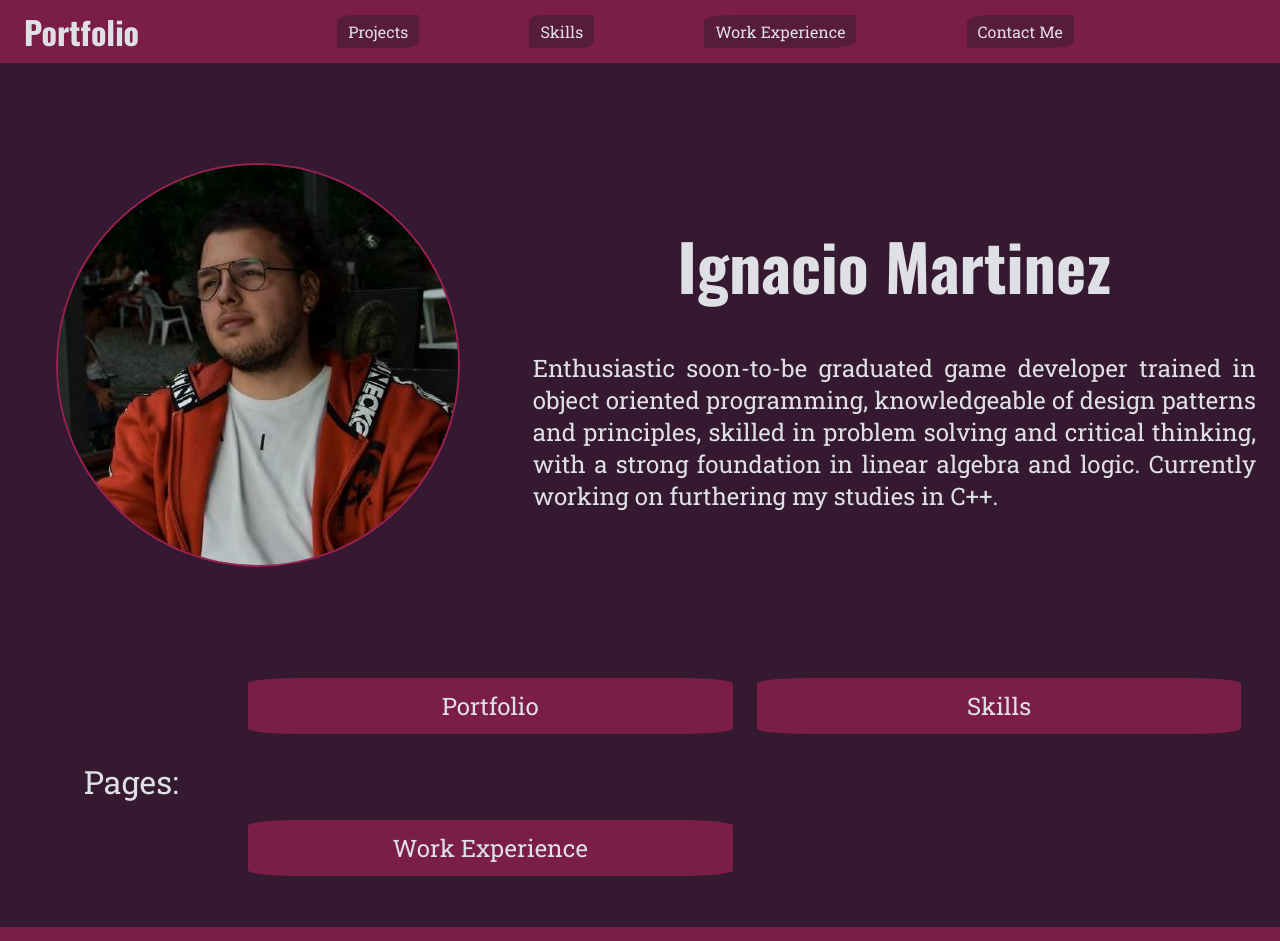
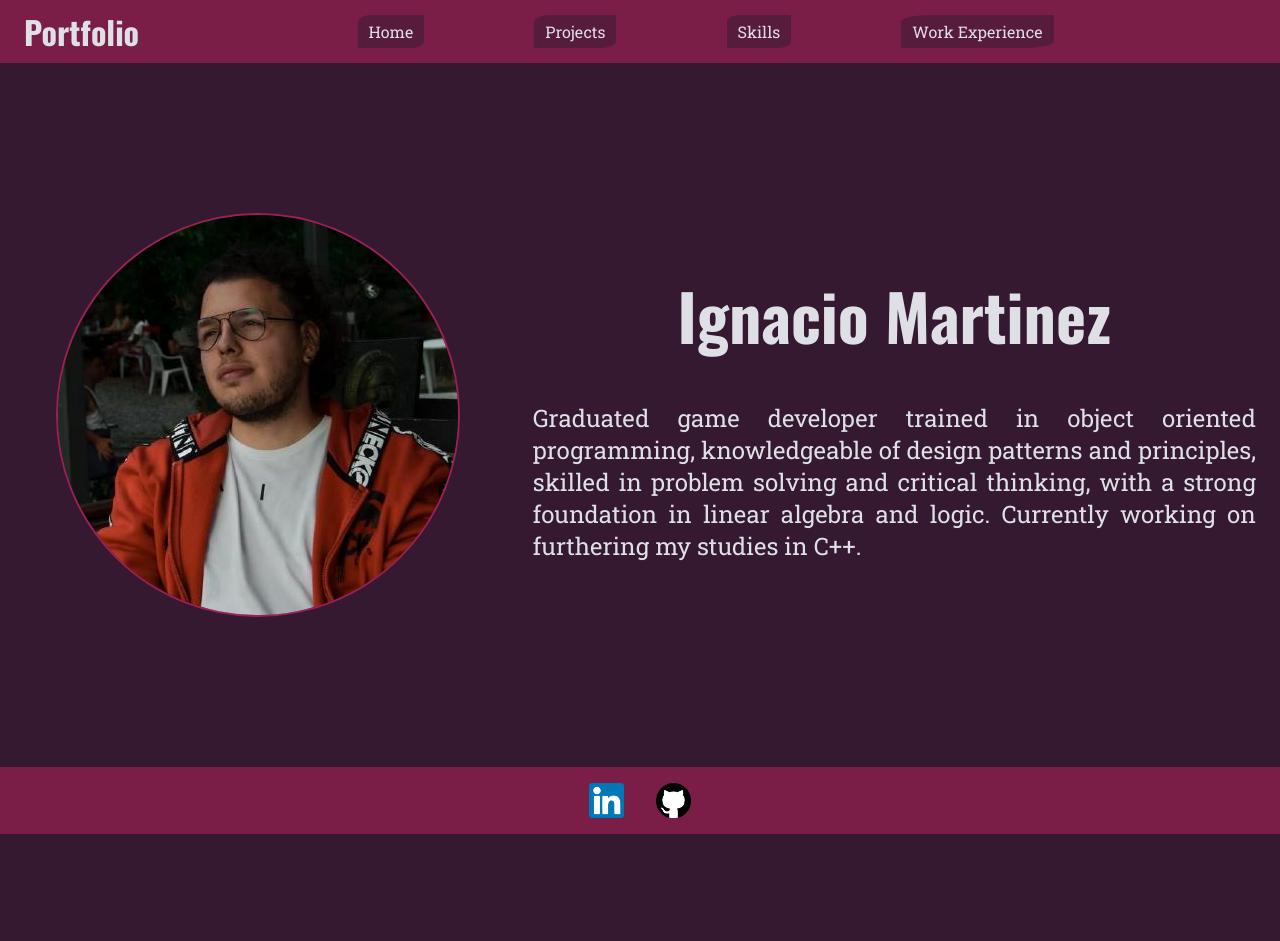
Before and after one commit to MaiineV/Portfolio, a React (Create React App) app: page / in a window 1280 px wide. Shown: the top 941 px of the page. After the commit the page ends 834 px from the top, so only its background shows below. Built offline with nearby package versions, Linux system fonts and the light colour scheme.

Commit message:
Change main page, work experience and header

```diff
--- a/src/pages/Header.js
+++ b/src/pages/Header.js
@@ -10,10 +10,11 @@ const Header = () => {
     <div className={classes.nav}>
       <Link to={"/"} className={classes.nav__logo}>Portfolio</Link>
       <div className={classes.nav__buttons}>
+          <Link to={"/"} className={classes.button}>Home</Link>
           <Link to={"/projects"} className={classes.button}>Projects</Link>
           <Link to={"/skills"} className={classes.button}>Skills</Link>
           <Link to={"/experience"} className={classes.button}>Work Experience</Link>
-          <Link to={"/contactme"} className={classes.button}>Contact Me</Link>
+          {/* <Link to={"/contactme"} className={classes.button}>Contact Me</Link> */}
       </div>
       <img src={menuImage} alt="Menu Logo"className={classes.nav__menu}/>
     </div>
--- a/src/pages/Home.js
+++ b/src/pages/Home.js
@@ -1,7 +1,5 @@
 import React from 'react'
 import classes from "../styles/Home.module.scss"
-import { Link } from 'react-router-dom'
-
 import selfImage from "../images/image-portfolio.jpg"
 
 const Home = () => {
@@ -14,18 +12,11 @@ const Home = () => {
         Ignacio Martinez
       </div>
       <div className={classes.home__resume}>
-        Enthusiastic soon-to-be graduated game developer
+        Graduated game developer
         trained in object oriented programming, knowledgeable
         of design patterns and principles, skilled in problem solving
         and critical thinking, with a strong foundation in linear algebra
         and logic. Currently working on furthering my studies in C++.
-      </div>
-      <div className={classes.home__categories}>
-        <div>Pages:</div>
-        <Link className={classes.home__categories__buttons} to={"/projects"}>Portfolio</Link>
-        <Link className={classes.home__categories__buttons} to={"/skills"}>Skills</Link>
-        <Link className={classes.home__categories__buttons} to={"/experience"}>Work Experience</Link>
-        {/* <Link className={classes.home__categories__buttons} to={"/contactme"}>Contact Me</Link> */}
       </div>
     </div>
   )
--- a/src/pages/WorkExperience.js
+++ b/src/pages/WorkExperience.js
@@ -7,13 +7,23 @@ const WorkExperience = () => {
       <div className={classes.workExperiences__title}>Work Experience</div>
       <div className={classes.workExperiences__jobsList}>
         <div className={classes.workExperiences__itemList}>
+          Position: Team Leader of Game Dev Area <br />
+          Company: Inside Dark Studio <br />
+          Work Time: 8 Month (March 2023 - Present)
+        </div>
+        <div className={classes.workExperiences__itemList}>
+          Position: Unity Game Developer <br />
+          Company: Inside Dark Studio <br />
+          Work Time: 3 Month (December 2023 - February 2024)
+        </div>
+        <div className={classes.workExperiences__itemList}>
           Position: Assistant Proffesor and Proffesor <br />
           Company: Escuela Davinci <br />
-          Work Time: 1 Year (Agosto 2022 - Present)
+          Work Time: 2 Year (August 2022 - Present)
         </div>
         <div className={classes.workExperiences__itemList}>
           Position: Full-stack Programmer <br />
-          Company: OWO de Culturales Hierbabuna SRL <br />
+          Company: CH SRL <br />
           Work Time: 5 Month (November 2022 - February 2023)
         </div>
         <div className={classes.workExperiences__itemList}>
--- a/src/styles/Home.module.scss
+++ b/src/styles/Home.module.scss
@@ -5,7 +5,7 @@ body{
 }
 
 .home{
-    min-height: 100vh;
+    min-height:80vh;
     font-family: $RobotSlab;
     display: flex;
     flex-direction: column;
```
